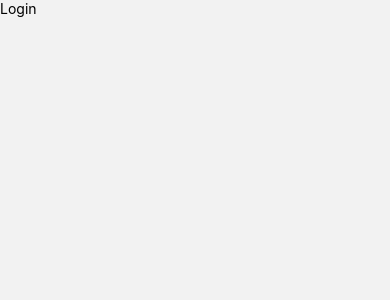
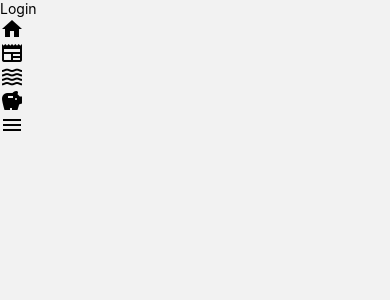
Before and after one commit to LuisFerRodVar/app-vida-submarina, a React Native app: screen /Login in a window 390 px wide. Shown: the top 300 px of the page. Built offline with nearby package versions, Linux system fonts and the light colour scheme.

Commit message:
Added menu navbar

```diff
--- a/package.json
+++ b/package.json
@@ -14,7 +14,8 @@
     "expo": "~51.0.14",
     "expo-status-bar": "~1.12.1",
     "react": "18.2.0",
-    "react-native": "0.74.2"
+    "react-native": "0.74.2",
+    "@expo/vector-icons": "^14.0.2"
   },
   "devDependencies": {
     "@babel/core": "^7.20.0",
--- a/src/components/Navbar.tsx
+++ b/src/components/Navbar.tsx
@@ -0,0 +1,26 @@
+import { View, Text, TouchableOpacity } from 'react-native'
+import React from 'react'
+import { FontAwesome } from '@expo/vector-icons'
+import { MaterialIcons } from '@expo/vector-icons'
+
+export default function Navbar() {
+  return (
+    <View>
+    <TouchableOpacity>
+      <MaterialIcons name='home' size={24} color='black' />
+    </TouchableOpacity>
+    <TouchableOpacity>
+      <MaterialIcons name='newspaper' size={24} color='black' />
+    </TouchableOpacity>
+    <TouchableOpacity>
+      <MaterialIcons name='waves' size={24} color='black' />
+    </TouchableOpacity>
+    <TouchableOpacity>
+      <MaterialIcons name='savings' size={24} color='black' />
+    </TouchableOpacity>
+    <TouchableOpacity>
+      <MaterialIcons name='menu' size={24} color='black' />
+    </TouchableOpacity>
+    </View>
+  )
+}
--- a/src/screens/Login.tsx
+++ b/src/screens/Login.tsx
@@ -1,10 +1,12 @@
 import { View, Text } from 'react-native'
 import React from 'react'
+import Navbar from '../components/Navbar'
 
 export default function Login() {
   return (
     <View>
       <Text>Login</Text>
+      <Navbar />
     </View>
   )
 }
```
Also changed, not shown: 1 other file (tests, documents, lock files or other folders).
